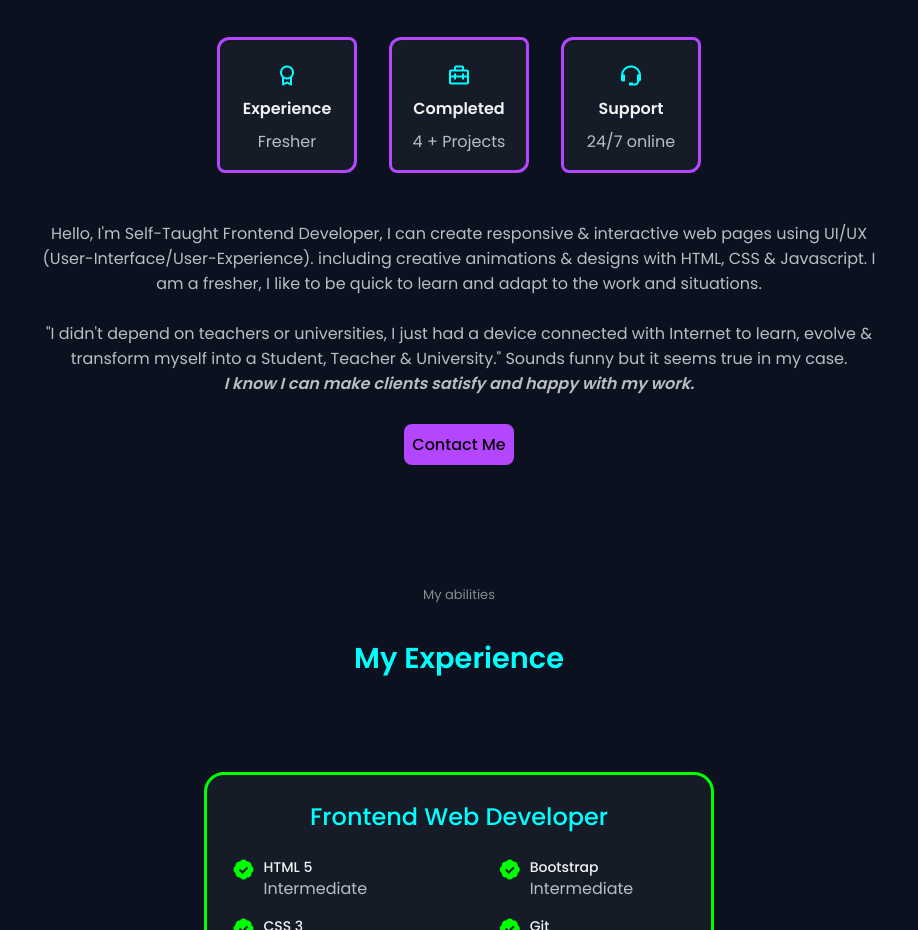
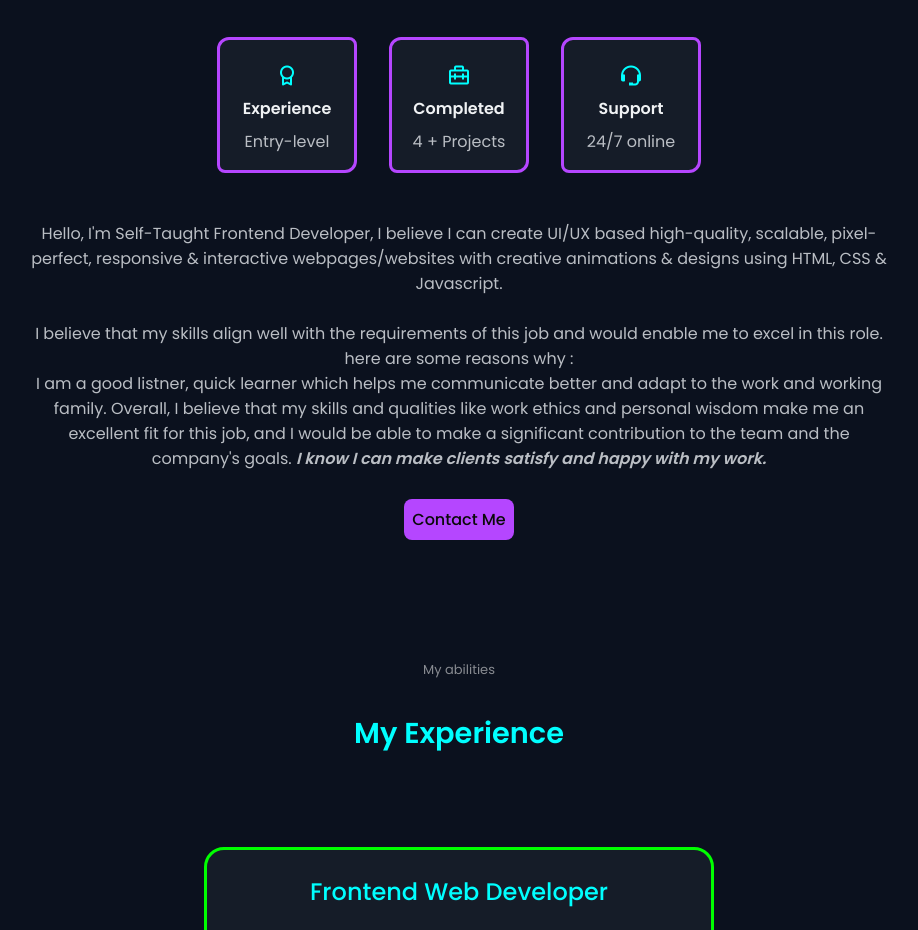
Before and after one commit to Umesh-G/My-Portfolio, a plain HTML site: page index.html in a window 1280 px wide. Shown: the part 1383-2313 px from the top of the page, without its empty margins (181-1099 px from the left). Drawn offline with nearby package versions, Linux system fonts and the light colour scheme.

Commit message:
updated portfolio about section

```diff
--- a/index.html
+++ b/index.html
@@ -121,7 +121,7 @@
                 <i class="bx bx-award about__icon"></i>
                 <h3 class="about__title">Experience</h3>
                 <span class="about__subtitle"
-                  >Fresher </span
+                  >Entry-level </span
                 >
               </div>
 
@@ -139,21 +139,27 @@
             </div>
 
             <p class="about__discription">
-              Hello, I'm Self-Taught Frontend Developer, I can create responsive & interactive
-               web pages using UI/UX (User-Interface/User-Experience). including
-              creative animations & designs with HTML, CSS & Javascript. I am a fresher,
-               I like to be quick to learn and adapt to the work and situations. <br><br>
-              "I didn't depend on teachers or universities,
+              Hello, I'm Self-Taught Frontend Developer, I believe I can create UI/UX based high-quality, scalable, pixel-perfect, responsive & interactive
+               webpages/websites with
+              creative animations & designs using HTML, CSS & Javascript.
+                <br><br>
+
+               I believe that my skills align well with the requirements of this job and would enable me to excel in this role. here are some reasons why : <br>
+               I am a good listner, quick learner which helps me communicate better and adapt to the work and working family.
+               Overall, I believe that my skills and qualities like work ethics and personal wisdom make me an excellent fit for this job,
+               and I would be able to make a significant contribution to the team and the company's goals.
+
+
+              <!-- "I didn't depend on teachers or universities,
                I just had a device connected with Internet to learn,
               evolve & transform myself into a Student, Teacher &
-              University." Sounds funny but it seems true in my case. <br />
+              University." Sounds funny but it seems true in my case. <br /> -->
               <b>
                 <i>
                     I know I can make clients satisfy and happy with my work.
                 </i>
               </b>
             </p>
-
             <a href="#contact" class="button Conbutton button1">Contact Me</a>
           </div>
         </div>
```
